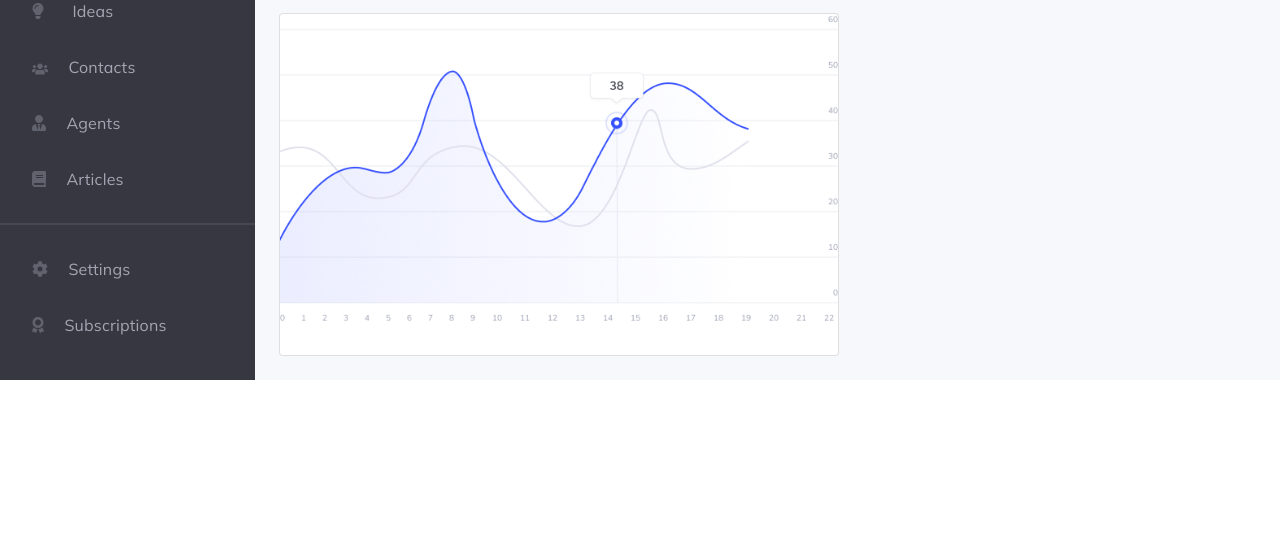
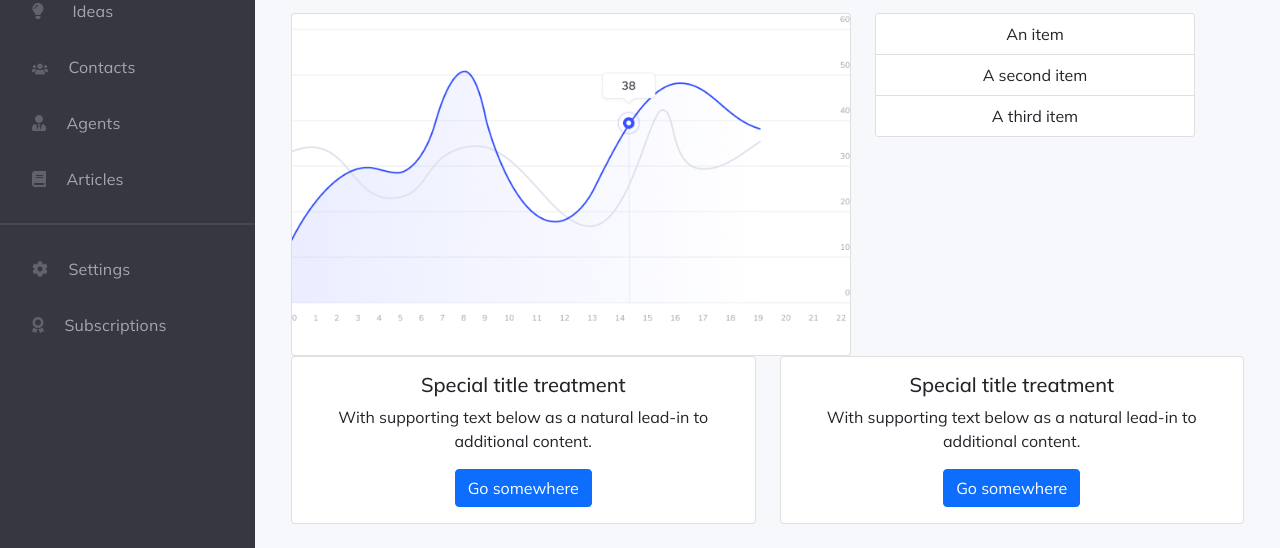
Before and after one commit to pthao1491/GROUP9-BOOTSTRAP, a website: page public/index.html in a window 1280 px wide. Shown: the part 257-805 px from the top of the page. Drawn offline with nearby package versions, Linux system fonts and the light colour scheme.

Commit message:
Update index.html

```diff
--- a/public/index.html
+++ b/public/index.html
@@ -168,15 +168,49 @@
                 </div>
 
                 <!--Graph-->
-                <div class="card" style="width: 35rem;">
-                    <img src="assets/img/full-graph.png" class="card-img-top" alt="...">
-                    <div class="card-body">
-                    </div>
+
+                  <div class="container text-center">
+                    <div class="row">
+                      <div class="col">
+                        <div class="card" style="width: 35rem;">
+                            <img src="assets/img/full-graph.png" class="card-img-top" alt="...">
+                            <div class="card-body">
+                            </div>
+                          </div>
+                      </div>
+                      <div class="col">
+                        <div class="card" style="width: 20rem;">
+                            <ul class="list-group list-group-flush">
+                              <li class="list-group-item">An item</li>
+                              <li class="list-group-item">A second item</li>
+                              <li class="list-group-item">A third item</li>
+                            </ul>
+                          </div>
+                      </div>
                   </div>
 
                 <!--Card bellow-->
 
-
+                <div class="row">
+                    <div class="col-sm-6 mb-3 mb-sm-0">
+                      <div class="card">
+                        <div class="card-body">
+                          <h5 class="card-title">Special title treatment</h5>
+                          <p class="card-text">With supporting text below as a natural lead-in to additional content.</p>
+                          <a href="#" class="btn btn-primary">Go somewhere</a>
+                        </div>
+                      </div>
+                    </div>
+                    <div class="col-sm-6">
+                      <div class="card">
+                        <div class="card-body">
+                          <h5 class="card-title">Special title treatment</h5>
+                          <p class="card-text">With supporting text below as a natural lead-in to additional content.</p>
+                          <a href="#" class="btn btn-primary">Go somewhere</a>
+                        </div>
+                      </div>
+                    </div>
+                  </div>
 
 
 
```
